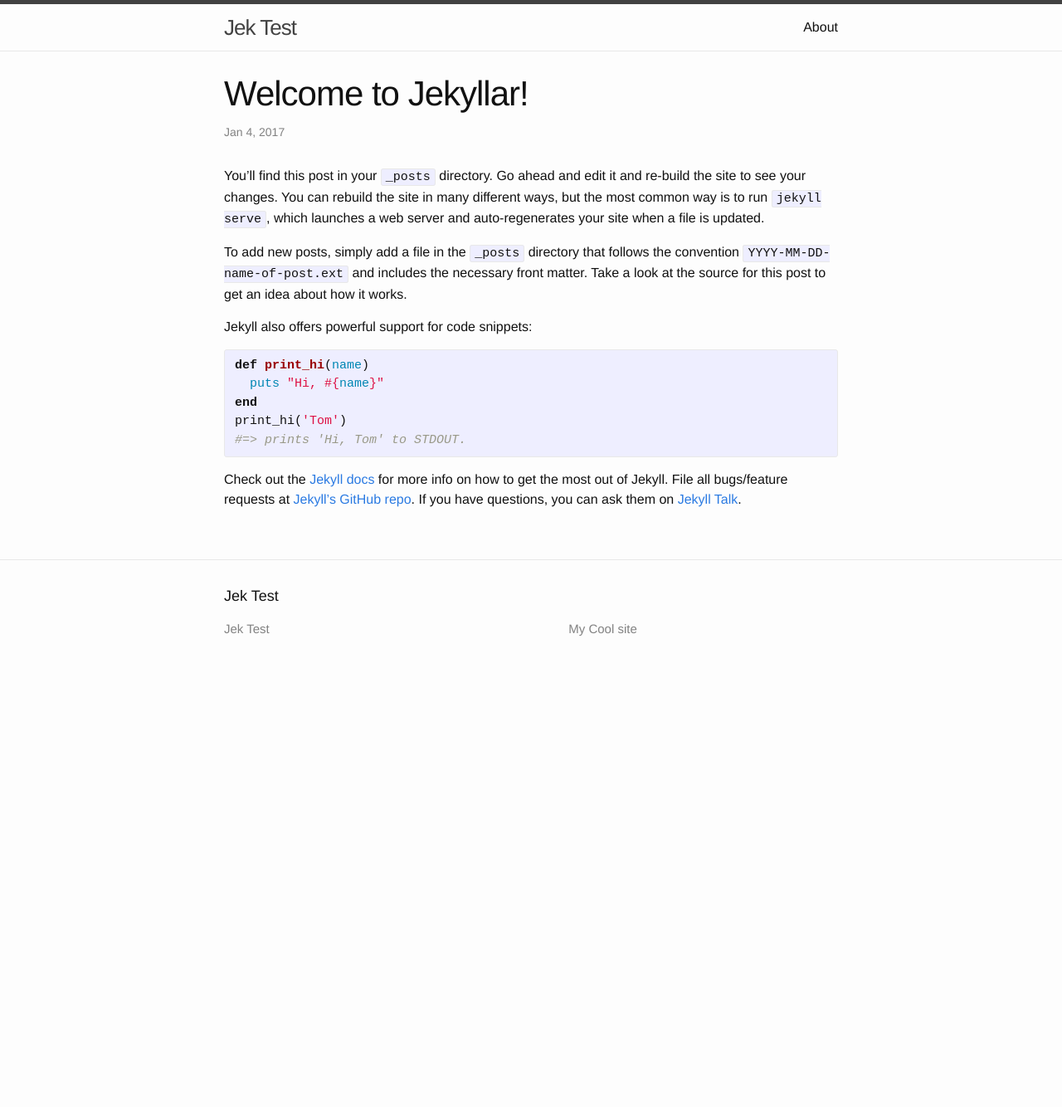
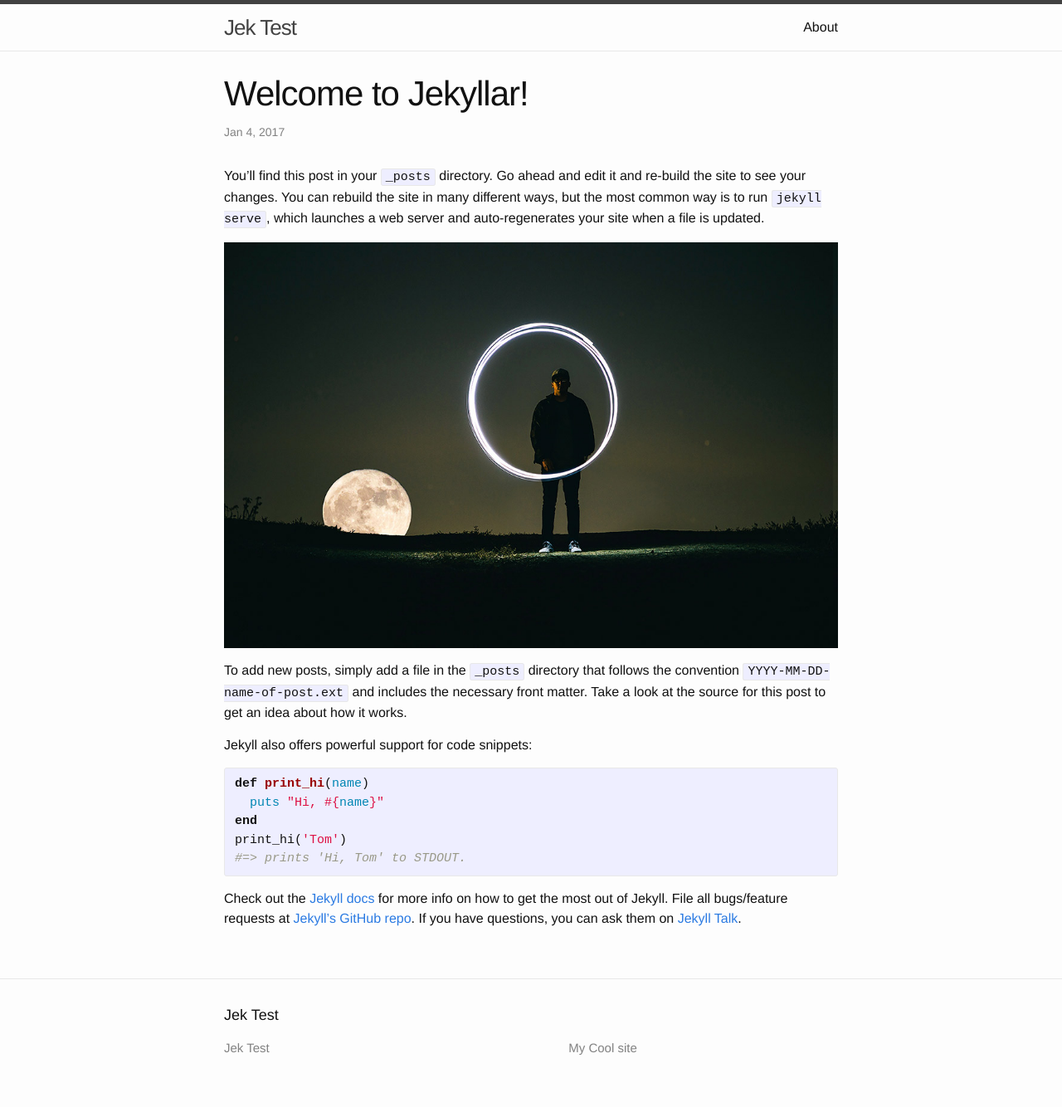
Before and after one commit to kurric/kurric.github.io, a Jekyll site: the page built from _posts/2017-01-04-welcome-to-jekyll.markdown, in a window 1280 px wide. Shown: the whole page at 83% size. Built offline with Jekyll 4.4.1, drawn with Linux system fonts in a browser that asks for light colours; before the commit the page ends 900 px from its top, so only the background shows below that.

Commit message:
Updated Welcome To Jekyll

```diff
--- a/_posts/2017-01-04-welcome-to-jekyll.markdown
+++ b/_posts/2017-01-04-welcome-to-jekyll.markdown
@@ -13,6 +13,7 @@ layout: post
 
 You’ll find this post in your `_posts` directory. Go ahead and edit it and re-build the site to see your changes. You can rebuild the site in many different ways, but the most common way is to run `jekyll serve`, which launches a web server and auto-regenerates your site when a file is updated.
 
+![owbh9a8yi2i-austin-neill.jpg](/uploads/owbh9a8yi2i-austin-neill.jpg)
 
 To add new posts, simply add a file in the `_posts` directory that follows the convention `YYYY-MM-DD-name-of-post.ext` and includes the necessary front matter. Take a look at the source for this post to get an idea about how it works.
 
```
